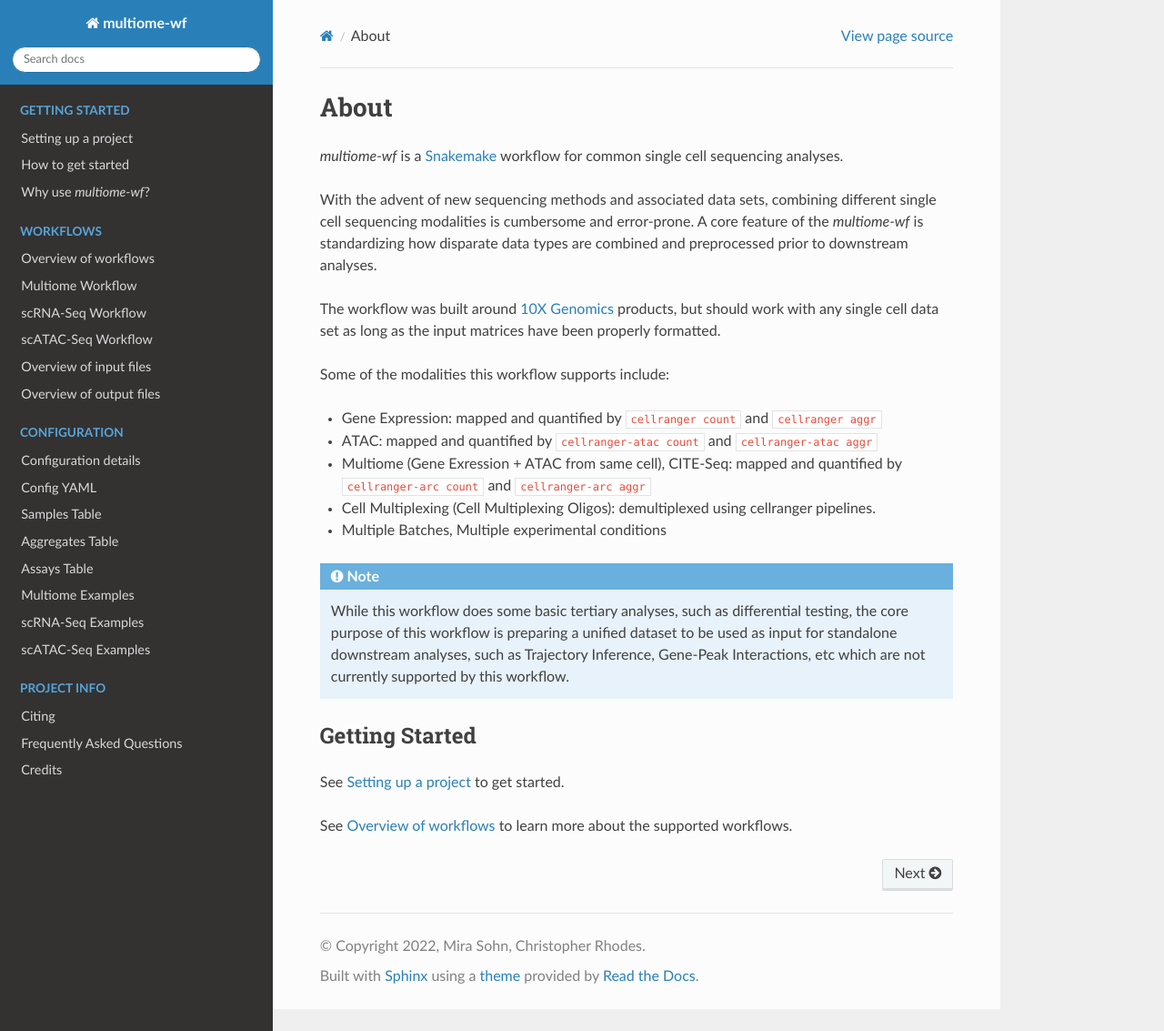
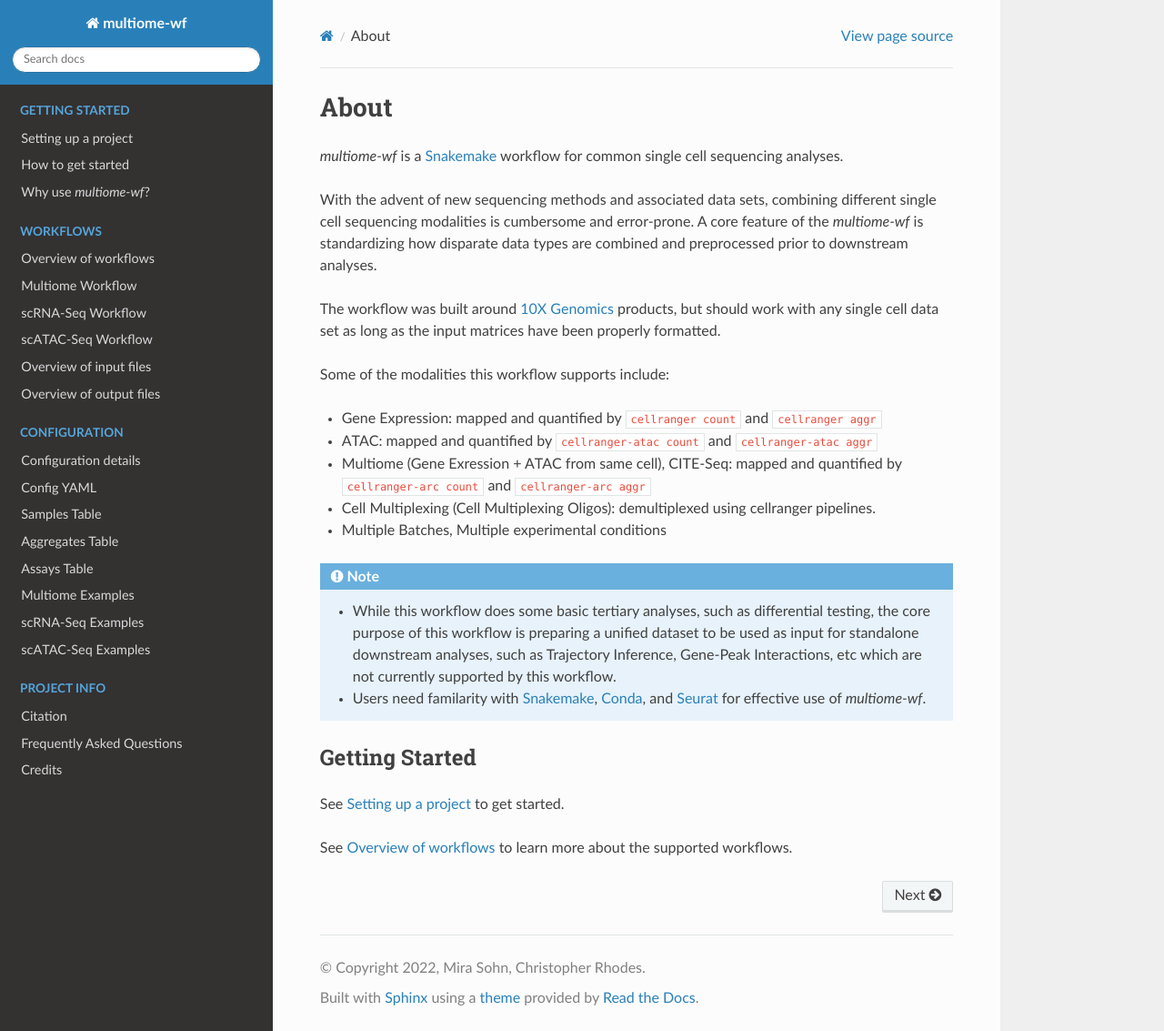
Before and after one commit to NICHD-BSPC/multiome-wf, a Sphinx documentation site: the page built from docs/index.rst, in a window 1280 px wide and 1133 px high. Shown: the whole window at 91% size. Built offline with Sphinx 7.4.7 and the Read the Docs theme 2.0.0, drawn with Linux system fonts in a browser that asks for light colours.

Commit message:
minor updates

```diff
--- a/docs/index.rst
+++ b/docs/index.rst
@@ -83,10 +83,14 @@
 
 .. note::
 
-    While this workflow does some basic tertiary analyses, such as differential testing, the
-    core purpose of this workflow is preparing a unified dataset to be used as input for standalone
-    downstream analyses, such as Trajectory Inference, Gene-Peak Interactions, etc which are
-    not currently supported by this workflow.
+    - While this workflow does some basic tertiary analyses, such as differential testing,
+      the core purpose of this workflow is preparing a unified dataset to be used as input
+      for standalone downstream analyses, such as Trajectory Inference, Gene-Peak Interactions,
+      etc which are not currently supported by this workflow.
+
+    - Users need familarity with `Snakemake <https://snakemake.readthedocs.io/en/stable/>`_,
+      `Conda <https://conda.io/projects/conda/en/latest/user-guide/getting-started.html>`_,
+      and `Seurat <https://satijalab.org/seurat>`_ for effective use of `multiome-wf`.
 
 
 Getting Started
--- a/docs/workflows/overview-input.rst
+++ b/docs/workflows/overview-input.rst
@@ -139,6 +139,8 @@
 to improve sequencing depth.
 
 
+.. _non-tenx:
+
 Non-10X Genomics
 ~~~~~~~~~~~~~~~~
 
```
Also changed, not shown: docs/project-info/citations.rst (+6 -4 lines).
